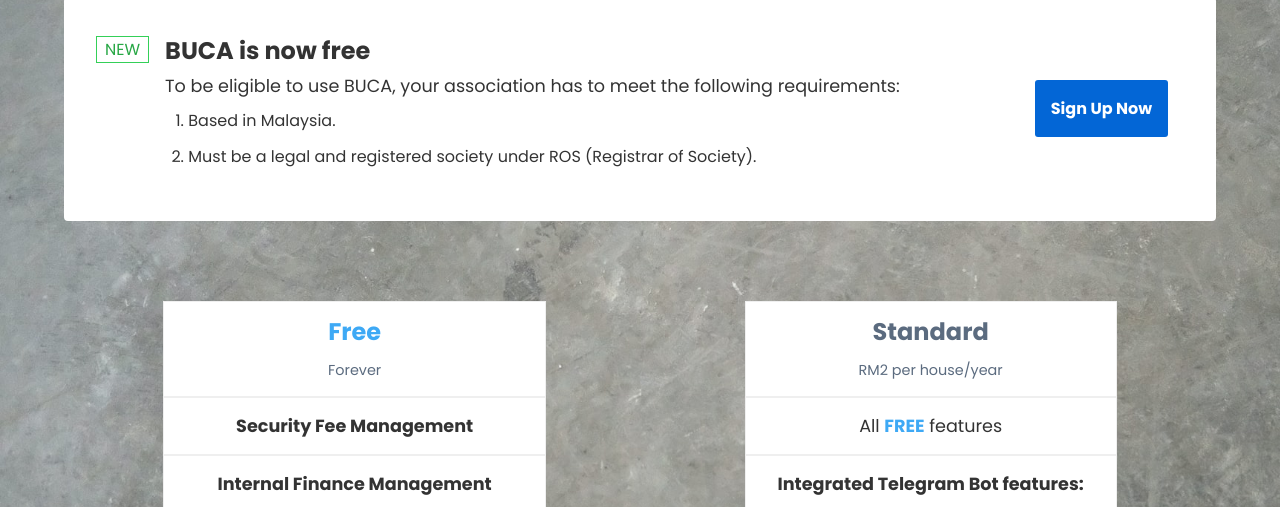
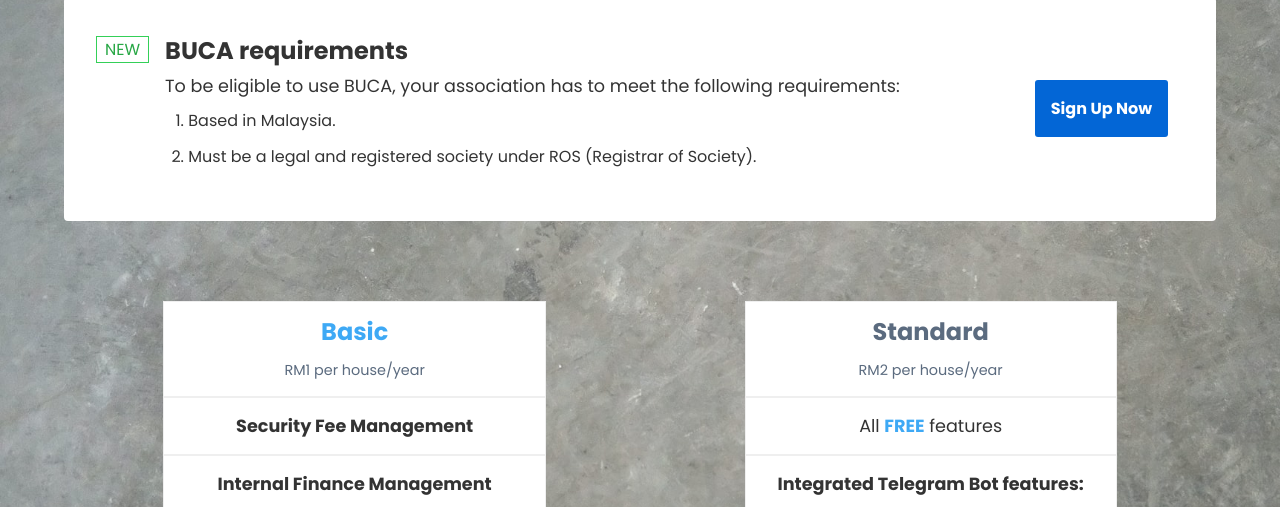
Before and after one commit to cySheng/buca_gatsby_netlify, a Gatsby site: page /pricing in a window 1280 px wide. Shown: the part 231-738 px from the top of the page. Built offline with nearby package versions, Linux system fonts and the light colour scheme; Gatsby itself is replaced by a stand-in of ours.

Commit message:
Changed pricing to rm1 per house per year

```diff
--- a/src/pages/pricing.js
+++ b/src/pages/pricing.js
@@ -19,7 +19,7 @@
           <span class="new">NEW</span>
         </section>
         <section class="description">
-          <h2>BUCA is now free</h2>
+          <h2>BUCA requirements</h2>
           <p>To be eligible to use BUCA, your association has to meet the following requirements:</p>
           <ol>
             <li>Based in Malaysia.</li>
@@ -43,9 +43,9 @@
       <section class="pricing-tables">
         <section class="free">
           <section class="first">
-            <h2>Free</h2>
+            <h2>Basic</h2>
 
-            <p class="light">Forever</p>
+            <p class="light">RM1 per house/year</p>
           </section>
           <section class="second">
             <p class="header">
```
